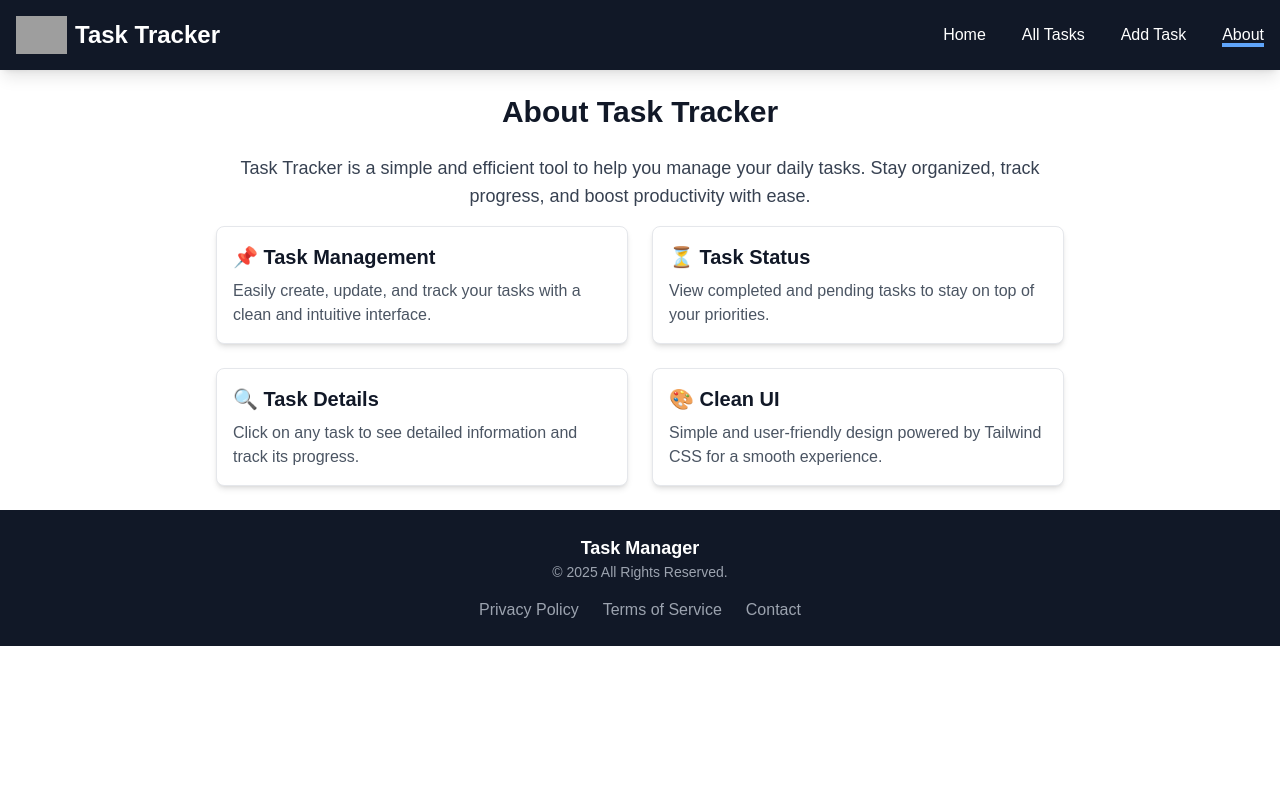
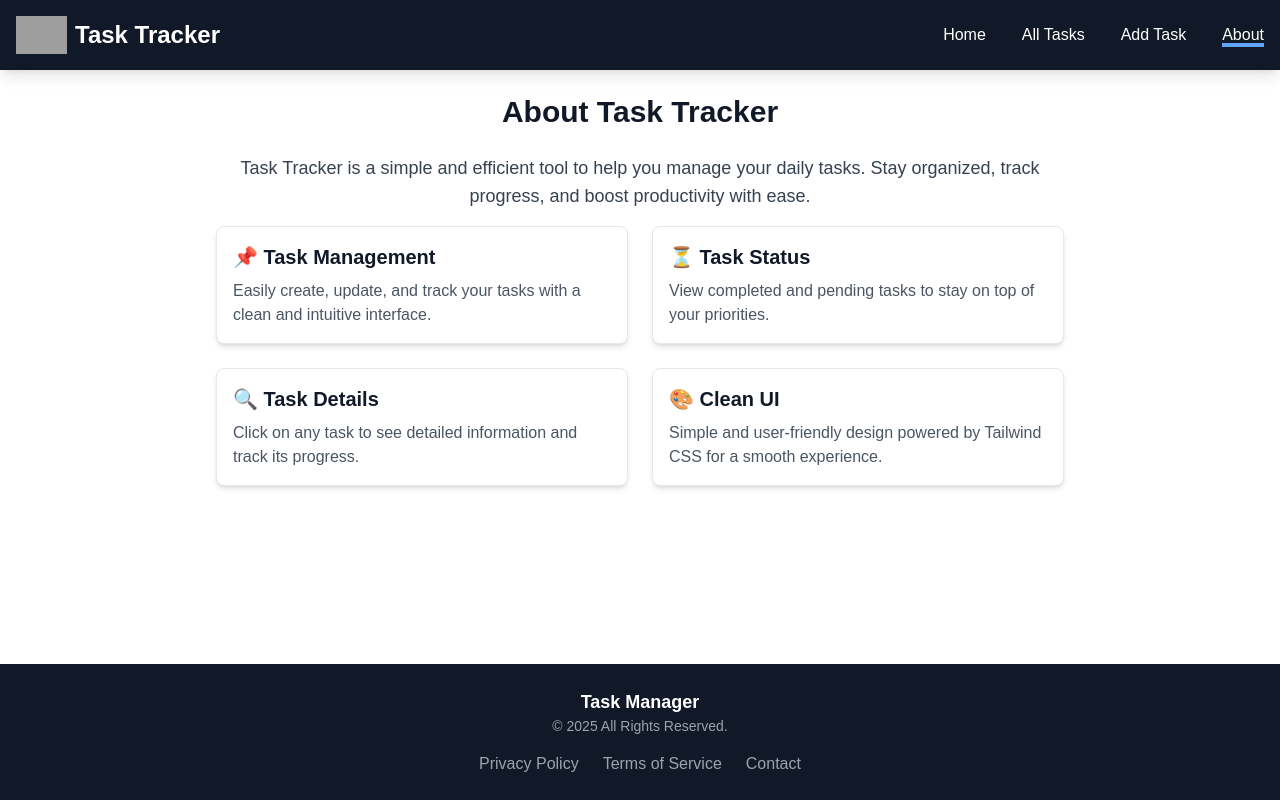
Before and after one commit to mohammadsalameen/Task-Tracking-System, a Next.js app: page /about in a window 1280 px wide. Built offline with nearby package versions, Linux system fonts and the light colour scheme; grey boxes are pictures that could not be loaded.

Commit message:
enhance the style

```diff
--- a/app/layout.tsx
+++ b/app/layout.tsx
@@ -29,9 +29,11 @@
       <body
         className={`${geistSans.variable} ${geistMono.variable} antialiased`}
       >
-        <Header/>
-        {children}
-        <Footer/>
+        <div className="flex flex-col min-h-screen">
+          <Header />
+          <main className="flex-grow">{children}</main>
+          <Footer />
+        </div>
       </body>
     </html>
   );
```
